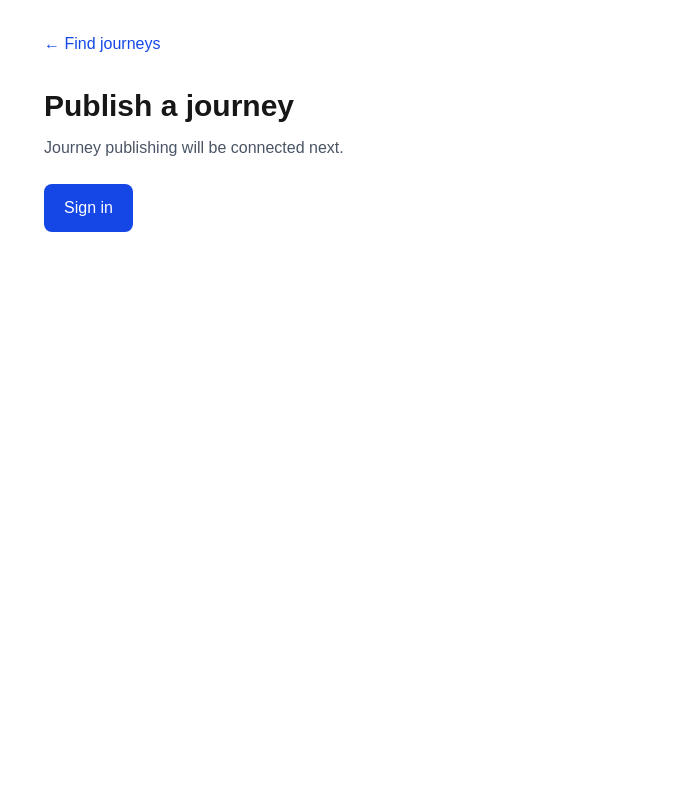
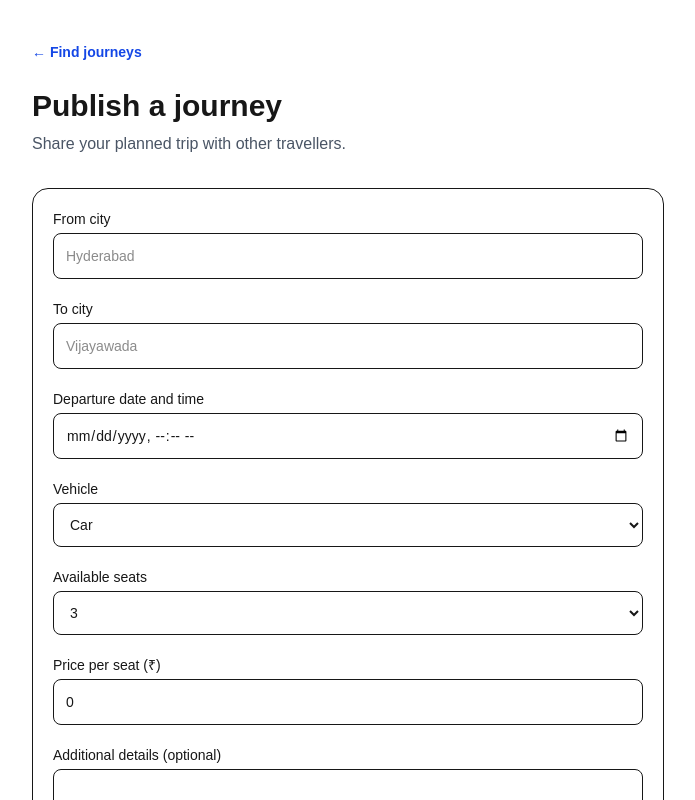
Before and after one commit to mintuvanga/ridemitra, a Next.js app: page /trips/new in a window 1280 px wide. Shown: the top 800 px of the page, without its empty margins (292-987 px from the left). Built offline with nearby package versions, Linux system fonts and the light colour scheme.

Commit message:
Implement RideMitra journey publishing

```diff
--- a/src/app/trips/new/page.tsx
+++ b/src/app/trips/new/page.tsx
@@ -1,12 +1,108 @@
+"use client";
+
+import { useState } from "react";
 import Link from "next/link";
+import { createClient } from "@/lib/supabase/client";
 
 export default function NewTripPage() {
+  const [origin, setOrigin] = useState("");
+  const [destination, setDestination] = useState("");
+  const [departure, setDeparture] = useState("");
+  const [vehicle, setVehicle] = useState("car");
+  const [seats, setSeats] = useState("3");
+  const [price, setPrice] = useState("0");
+  const [notes, setNotes] = useState("");
+  const [message, setMessage] = useState("");
+  const [busy, setBusy] = useState(false);
+
+  async function publish(e: React.FormEvent<HTMLFormElement>) {
+    e.preventDefault();
+    setMessage("");
+    setBusy(true);
+
+    try {
+      const supabase = createClient();
+      const { data: { user }, error: authError } = await supabase.auth.getUser();
+
+      if (authError || !user) {
+        setMessage("Please sign in before publishing a journey.");
+        return;
+      }
+
+      const when = new Date(departure);
+
+      if (!departure || Number.isNaN(when.getTime()) || when <= new Date()) {
+        setMessage("Please choose a future departure date and time.");
+        return;
+      }
+
+      if (origin.trim().toLowerCase() === destination.trim().toLowerCase()) {
+        setMessage("Choose two different cities.");
+        return;
+      }
+
+      const { error } = await supabase.from("trips").insert({
+        driver_id: user.id,
+        origin_city: origin.trim(),
+        destination_city: destination.trim(),
+        departure_at: when.toISOString(),
+        vehicle_type: vehicle,
+        seats_total: Number(seats),
+        seats_available: Number(seats),
+        price_per_seat: Number(price),
+        notes: notes.trim() || null,
+        status: "open",
+      });
+
+      if (error) throw error;
+
+      window.location.href = "/trips";
+    } catch (error) {
+      setMessage(error instanceof Error ? error.message : "Unable to publish journey.");
+    } finally {
+      setBusy(false);
+    }
+  }
+
   return (
-    <main className="mx-auto max-w-2xl p-8">
-      <Link href="/trips" className="text-blue-700">← Find journeys</Link>
-      <h1 className="mt-8 text-3xl font-bold">Publish a journey</h1>
-      <p className="mt-3 text-gray-600">Journey publishing will be connected next.</p>
-      <Link href="/login" className="mt-6 inline-block rounded-lg bg-blue-700 px-5 py-3 text-white">Sign in</Link>
+    <main className="mx-auto min-h-screen max-w-2xl px-5 py-10">
+      <Link href="/trips" className="text-sm font-semibold text-blue-700">← Find journeys</Link>
+      <h1 className="mt-6 text-3xl font-bold">Publish a journey</h1>
+      <p className="mt-2 text-gray-600">Share your planned trip with other travellers.</p>
+
+      <form onSubmit={publish} className="mt-8 space-y-5 rounded-2xl border p-5">
+        <label className="block text-sm font-medium">From city
+          <input required maxLength={100} className="mt-1 w-full rounded-lg border p-3" value={origin} onChange={e => setOrigin(e.target.value)} placeholder="Hyderabad" />
+        </label>
+        <label className="block text-sm font-medium">To city
+          <input required maxLength={100} className="mt-1 w-full rounded-lg border p-3" value={destination} onChange={e => setDestination(e.target.value)} placeholder="Vijayawada" />
+        </label>
+        <label className="block text-sm font-medium">Departure date and time
+          <input required type="datetime-local" className="mt-1 w-full rounded-lg border p-3" value={departure} onChange={e => setDeparture(e.target.value)} />
+        </label>
+        <label className="block text-sm font-medium">Vehicle
+          <select className="mt-1 w-full rounded-lg border p-3" value={vehicle} onChange={e => setVehicle(e.target.value)}>
+            <option value="car">Car</option>
+            <option value="motorcycle">Motorcycle</option>
+          </select>
+        </label>
+        <label className="block text-sm font-medium">Available seats
+          <select className="mt-1 w-full rounded-lg border p-3" value={seats} onChange={e => setSeats(e.target.value)}>
+            {[1,2,3,4,5,6,7,8].map(n => <option key={n} value={n}>{n}</option>)}
+          </select>
+        </label>
+        <label className="block text-sm font-medium">Price per seat (₹)
+          <input required type="number" min="0" max="100000" step="1" className="mt-1 w-full rounded-lg border p-3" value={price} onChange={e => setPrice(e.target.value)} />
+        </label>
+        <label className="block text-sm font-medium">Additional details (optional)
+          <textarea maxLength={1000} rows={3} className="mt-1 w-full rounded-lg border p-3" value={notes} onChange={e => setNotes(e.target.value)} />
+        </label>
+        <button disabled={busy} className="w-full rounded-lg bg-blue-700 p-3 font-semibold text-white disabled:opacity-50">
+          {busy ? "Publishing..." : "Publish journey"}
+        </button>
+      </form>
+
+      {message && <p role="status" className="mt-4 break-words rounded-lg bg-gray-50 p-4">{message}</p>}
     </main>
   );
 }
```
